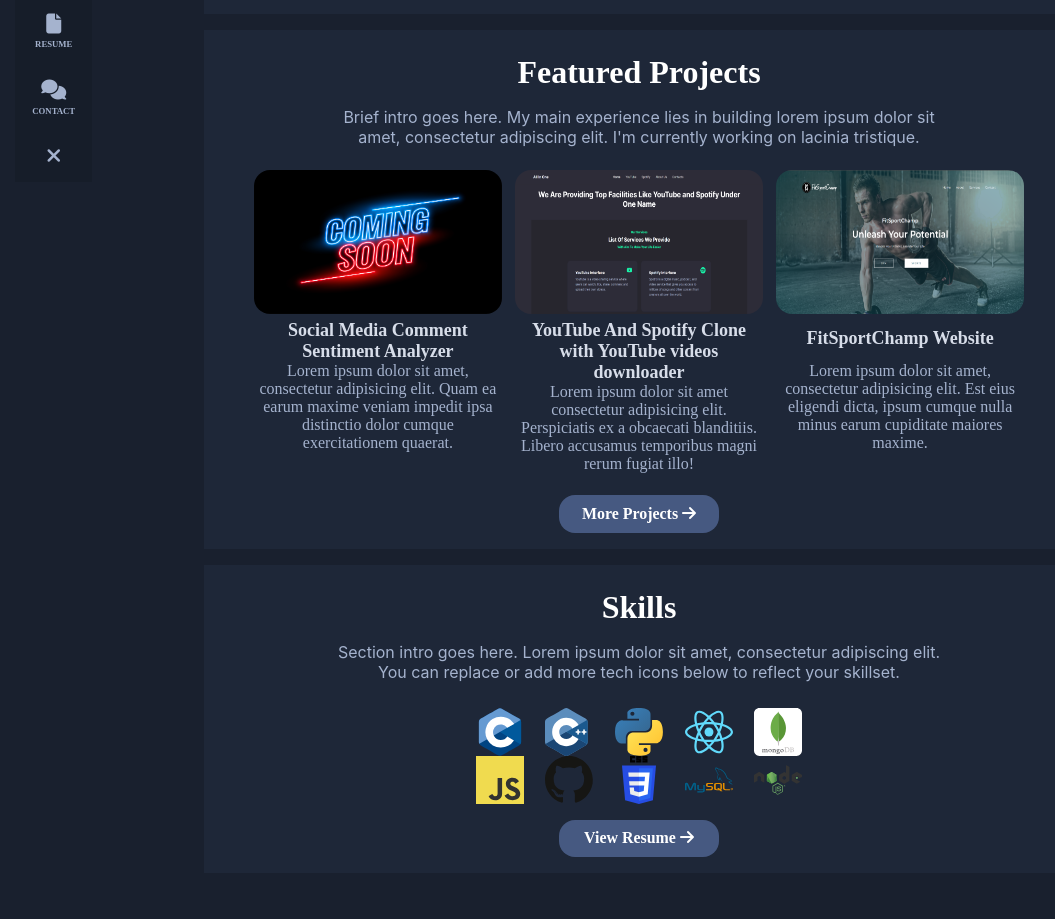
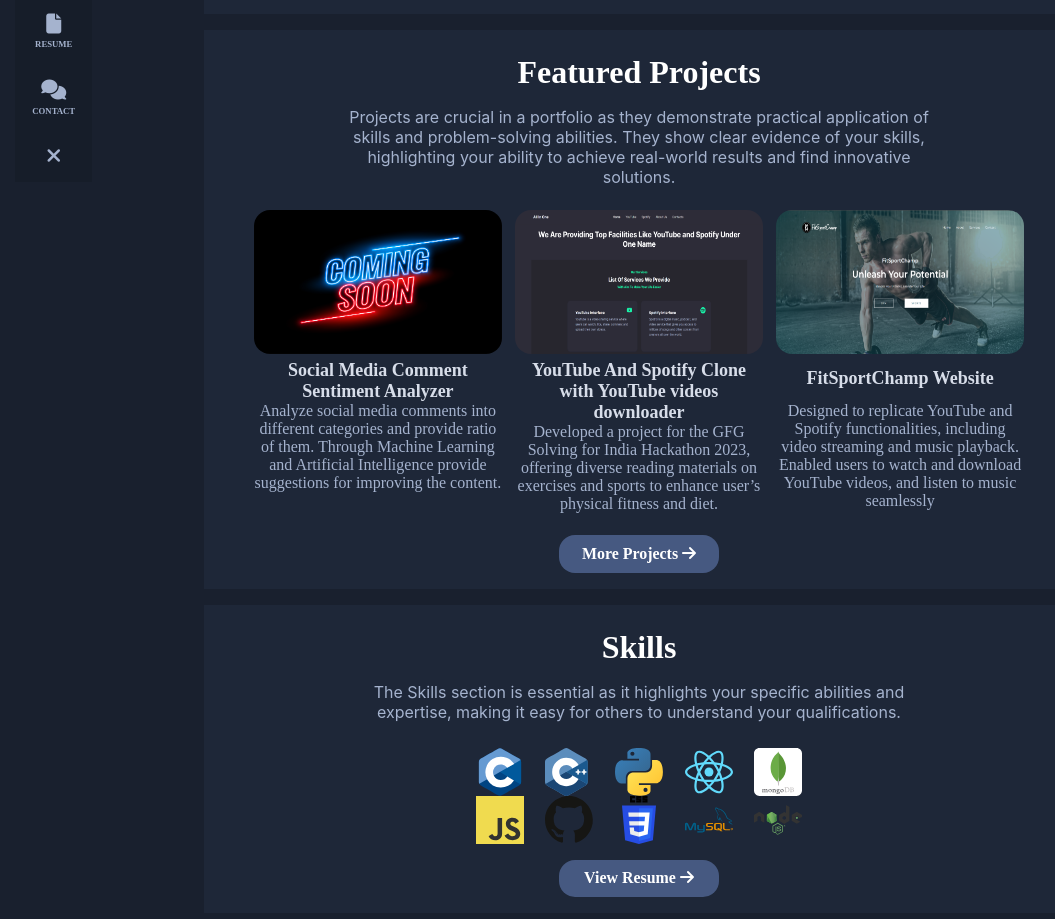
Before and after one commit to NikhilSHarma8429/Nikhil-Sharma, a React (Vite) app: page / in a window 1280 px wide. Shown: the part 376-1295 px from the top of the page, without its empty margins (1-1056 px from the left). Built offline with nearby package versions, Linux system fonts and the light colour scheme; some icons are missing.

Commit message:
Corrected the content

```diff
--- a/src/App.css
+++ b/src/App.css
@@ -28,6 +28,10 @@ body{
   justify-content: center;
   width: 100%;
   /* margin-left: 18rem; */
+}
+
+.logos:hover{
+  color: #fe655c
 }
 
 .logos {
--- a/src/assets/Components/Home/Home.jsx
+++ b/src/assets/Components/Home/Home.jsx
@@ -37,73 +37,11 @@ function Home() {
               </div>
               <div className="paragraph">
                 <p>
-                Brief intro goes here. My main experience lies in building lorem ipsum dolor sit amet, consectetur adipiscing elit. I'm currently working on lacinia tristique.
+                Projects are crucial in a portfolio as they demonstrate practical application of skills and problem-solving abilities. They show clear evidence of your skills, highlighting your ability to achieve real-world results and find innovative solutions.
                 </p>
               </div>
             </div>
             <div className="project-body-container">
-              {/* <div className="p-container">
-
-                <div className="p-card p-visible p-visible-1">
-                  <div className="p-image-container">
-                    <img src="25516.jpg" alt="" className="p-image" />
-                  </div>
-                  <div className="p-title">
-                    <h6 className="p-name">Social Media Comment Sentiment Analyzer</h6>
-                  </div>
-                  <div className="p-disc">
-                    <p>
-                      Lorem ipsum dolor sit amet, consectetur adipisicing elit. Quam ea earum maxime veniam impedit ipsa distinctio dolor cumque exercitationem quaerat.
-                    </p>
-                  </div>
-                </div>
-
-                <div className="p-card p-hidden p-first">
-                  <div className="hidden-btn-container">
-                    <h3>View More</h3>
-                  </div>
-                </div>
-
-                <div className="p-card p-visible p-visible-2">
-                  <div className="p-image-container">
-                    <img src="Screenshot (730).png" alt="" className="p-image" />
-                  </div>
-                  <div className="p-title">
-                    <h6 className="p-name">YouTube And Spotify Clone with YouTube videos downloader</h6>
-                  </div>
-                  <div className="p-disc">
-                    <p>
-                      Lorem ipsum dolor sit amet consectetur adipisicing elit. Perspiciatis ex a obcaecati blanditiis. Libero accusamus temporibus magni rerum fugiat illo!
-                    </p>
-                  </div>
-                </div>
-
-                <div className="p-card p-hidden p-second">
-                  <div className="hidden-btn-container">
-                    <h3>View More</h3>
-                  </div>
-                </div>
-
-                <div className="p-card p-visible p-visible-3">
-                  <div className="p-image-container">
-                    <img src="Screenshot (729).png" alt="" className="p-image" />
-                  </div>
-                  <div className="p-title">
-                    <h6 className="p-name" id="fitsports">FitSportChamp Website</h6>
-                  </div>
-                  <div className="p-disc">
-                    <p>
-                      Lorem ipsum dolor sit amet, consectetur adipisicing elit. Est eius eligendi dicta, ipsum cumque nulla minus earum cupiditate maiores maxime.
-                    </p>
-                  </div>
-                </div>
-
-                <div className="p-card p-hidden p-third">
-                  <div className="hidden-btn-container">
-                    <h3>View More</h3>
-                  </div>
-                </div>
-              </div> */}
 
 <div className="p-container">
   <div className="p-card p-visible-1">
@@ -115,7 +53,7 @@ function Home() {
         <h6 className="p-name">Social Media Comment Sentiment Analyzer</h6>
       </div>
       <div className="p-disc">
-        <p>Lorem ipsum dolor sit amet, consectetur adipisicing elit. Quam ea earum maxime veniam impedit ipsa distinctio dolor cumque exercitationem quaerat.</p>
+        <p>Analyze social media comments into different categories and provide ratio of them. Through Machine Learning and Artificial Intelligence provide suggestions for improving the content.</p>
       </div>
     </div>
     <div className="p-hidden p-first">
@@ -136,11 +74,11 @@ function Home() {
         <h6 className="p-name">YouTube And Spotify Clone with YouTube videos downloader</h6>
       </div>
       <div className="p-disc">
-        <p>Lorem ipsum dolor sit amet consectetur adipisicing elit. Perspiciatis ex a obcaecati blanditiis. Libero accusamus temporibus magni rerum fugiat illo!</p>
+        <p>Developed a project for the GFG Solving for India Hackathon 2023, offering diverse reading materials on exercises and sports to enhance user’s physical fitness and diet.</p>
       </div>
     </div>
     <div className="p-hidden p-second">
-      <NavLink to="/Projects/allinone" style={{textDecoration: 'none'}}>
+      <NavLink to="/Projects/all-in-one" style={{textDecoration: 'none'}}>
         <div className="hidden-btn-container">
           <h3>View More</h3>
         </div>
@@ -157,7 +95,7 @@ function Home() {
         <h6 className="p-name" id="fitsports">FitSportChamp Website</h6>
       </div>
       <div className="p-disc">
-        <p>Lorem ipsum dolor sit amet, consectetur adipisicing elit. Est eius eligendi dicta, ipsum cumque nulla minus earum cupiditate maiores maxime.</p>
+        <p>Designed to replicate YouTube and Spotify functionalities, including video streaming and music playback. Enabled users to watch and download YouTube videos, and listen to music seamlessly</p>
       </div>
     </div>
     <div className="p-hidden p-third">
@@ -190,7 +128,7 @@ function Home() {
               </div>
               <div className="paragraph">
                 <p>
-                  Section intro goes here. Lorem ipsum dolor sit amet, consectetur adipiscing elit. You can replace or add more tech icons below to reflect your skillset.
+                The Skills section is essential as it highlights your specific abilities and expertise, making it easy for others to understand your qualifications.
                 </p>
               </div>
             </div>
```
Also changed, not shown: src/assets/Components/Projects/Projects.jsx (+0 -22 lines).
